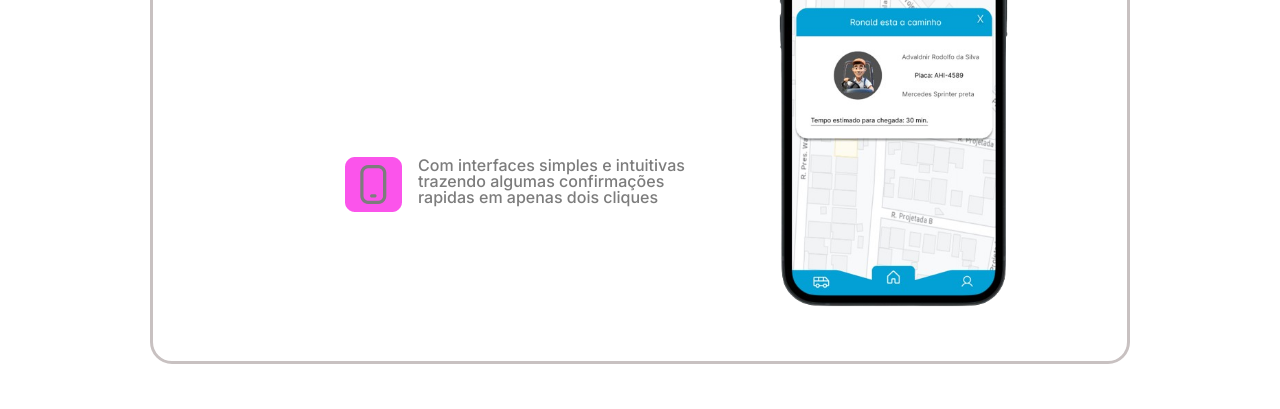
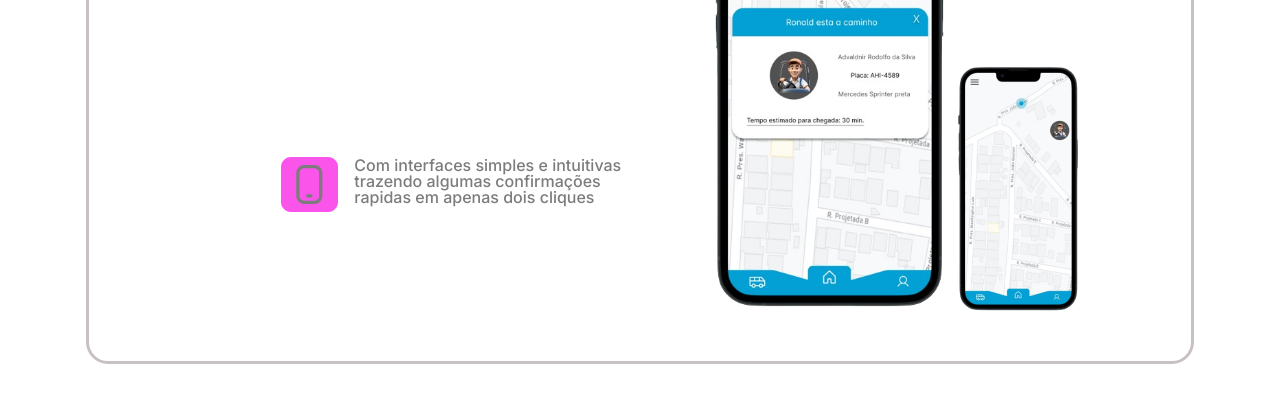
Before and after one commit to Jhoelber/tccPage, a plain HTML site: page index.html in a window 1280 px wide. Shown: the part 1915-2324 px from the top of the page. Drawn offline with Linux system fonts and the light colour scheme.

Commit message:
Update index.html

```diff
--- a/index.html
+++ b/index.html
@@ -125,9 +125,8 @@
 
             <div class="gridCelularPequeno">
                 <img src="imagem/celularMotorista.png" alt=" Uma das telas do software" style="width: 250px;" class="celularInterfaceIntuitiva" >
-                <div class="celularPequenoGrid2">
-                <img class="gridCelularPequeno" src="imagem/interfaceintuitivaPequena.png" alt=""  >
-</div>
+                <img class="gridCelularPequeno celularpequeno" src="imagem/interfaceintuitivaPequena.png" alt="" class="" >
+
             </div>
         </div>
 
```
